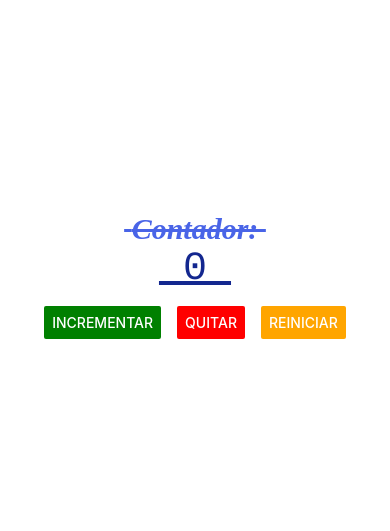
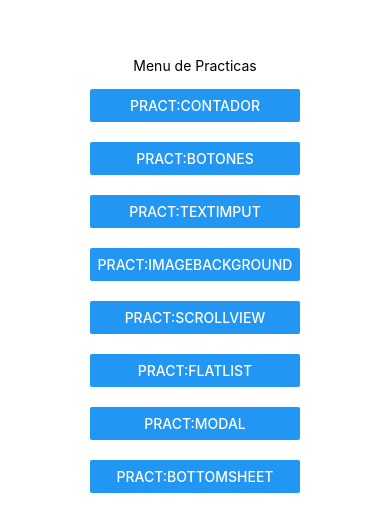
Before and after one commit to AndresGlzLeon/PAM212, a React Native app in the folder intro/: screen / in a window 390 px wide. Shown: the part 147-678 px from the top of the page. Built offline with nearby package versions, Linux system fonts and the light colour scheme.

Commit message:
Repositorio actualizado Practica 6

```diff
--- a/intro/App.js
+++ b/intro/App.js
@@ -1,11 +1,11 @@
 //1. Import: Zona de declaraciones
 
-import ContadorScreen from './screens/ContadorScreen';
+import MenuScreen from './screens/MenuScreen';
 
 //2. Main: Zona de componentes
 export default function App() {
 
   return (
-  <ContadorScreen/>
+  <MenuScreen/>
   );
 }
--- a/intro/package.json
+++ b/intro/package.json
@@ -9,6 +9,7 @@
     "web": "expo start --web"
   },
   "dependencies": {
+    "@radix-ui/react-dialog": "^1.1.15",
     "expo": "~54.0.13",
     "expo-status-bar": "~3.0.8",
     "react": "19.1.0",
--- /dev/null
+++ b/intro/screens/BotonesScreen.js
@@ -0,0 +1,14 @@
+import { Text, StyleSheet, View } from 'react-native'
+
+export default function BotonesScreen()
+{
+
+    return (
+      <View>
+        <Text>BotonesScreen Proximamente...</Text>
+      </View>
+    )
+  }
+
+
+const styles = StyleSheet.create({})
--- /dev/null
+++ b/intro/screens/MenuScreen.js
@@ -0,0 +1,48 @@
+import { Text, StyleSheet, View, Button } from 'react-native'
+import React, { useState } from 'react';
+import ContadorScreen from './ContadorScreen';
+import BotonesScreen from './BotonesScreen';
+
+
+export default function MenuScreen() {
+    const [screen,setScreen] = useState('menu');
+
+    switch(screen){
+        case 'contador':
+            return <ContadorScreen/>;
+        case 'botones':
+            return <BotonesScreen/>;
+        case 'menu':
+            default:
+                return(
+    <View style={styles.container}>
+        <Text>Menu de Practicas</Text>
+                <View style={styles.contenedorBotones}>
+        <Button onPress={()=>setScreen('Contador')} title = 'Pract:Contador'/>
+        <Button onPress={()=>setScreen('Botones')} title = 'Pract:Botones' />
+        <Button onPress={()=>setScreen('TextImput')} title = 'Pract:TextImput' />
+        <Button onPress={()=>setScreen('ImageBackground')} title = 'Pract:ImageBackground' />
+        <Button onPress={()=>setScreen('ScrollView')} title = 'Pract:ScrollView' />
+        <Button onPress={()=>setScreen('FlatList')} title = 'Pract:FlatList' />
+        <Button onPress={()=>setScreen('Modal')} title = 'Pract:Modal' />
+        <Button onPress={()=>setScreen('Bottom Sheet')} title = 'Pract:BottomSheet' />
+                </View>
+    </View>
+                    )
+                }
+            }
+const styles = StyleSheet.create({
+    container: {
+        flex: 1,
+        backgroundColor: '#ffffffff',
+        alignItems: 'center',
+        justifyContent: 'center',
+    },
+
+    contenedorBotones:{
+        marginTop:15,
+        flexDirection:'line',
+        gap:20,
+    },
+
+    });
```
Also changed, not shown: 1 other file (tests, documents, lock files or other folders).
